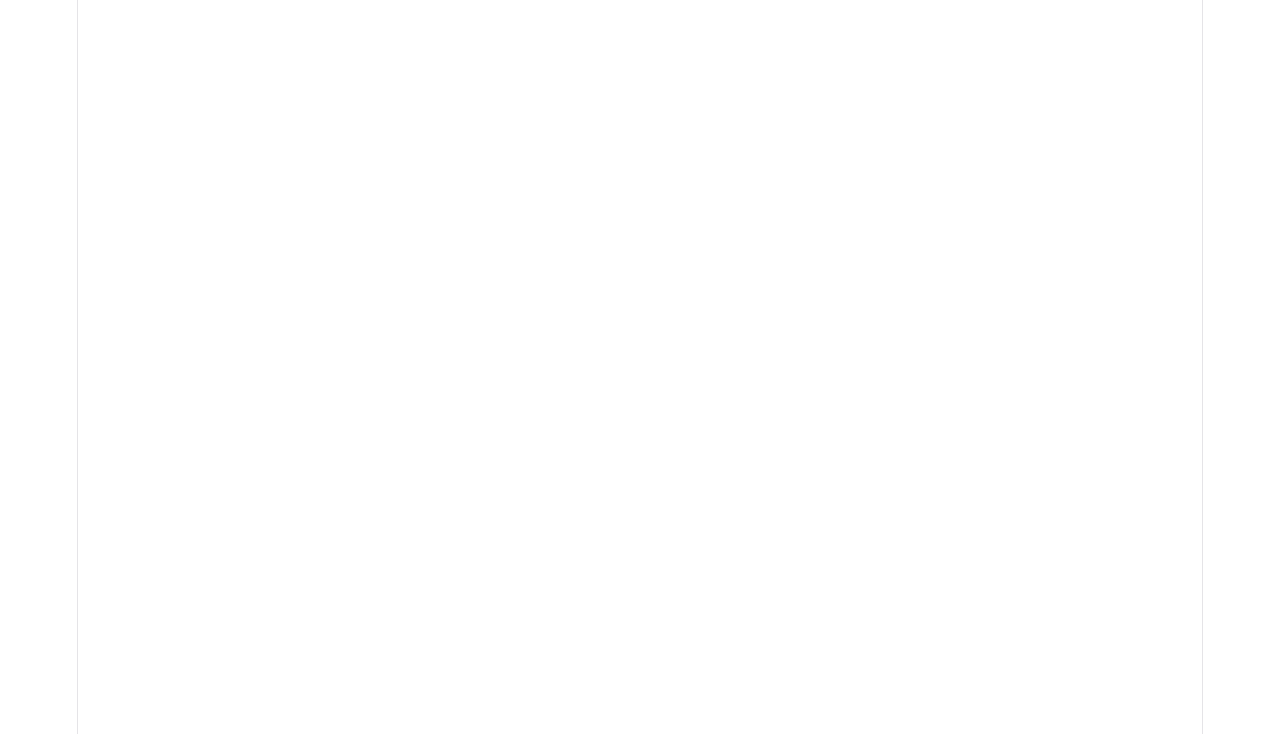
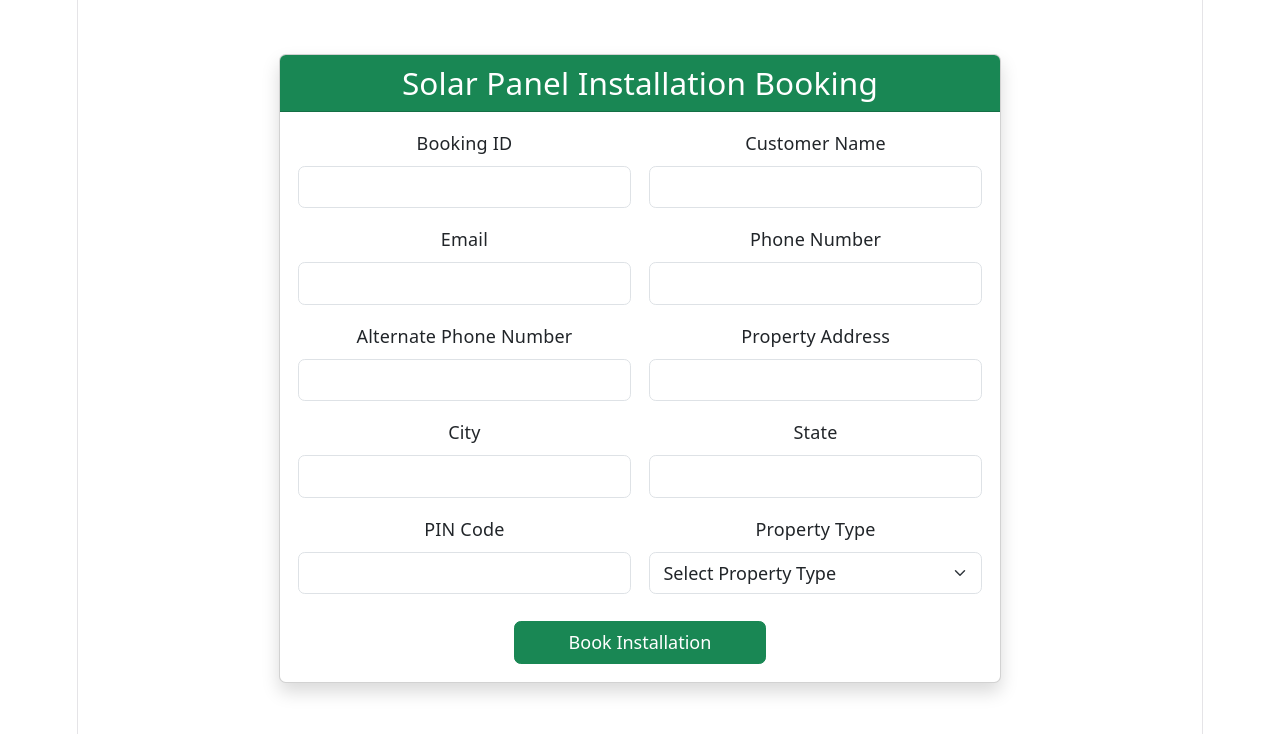
Before and after one commit to a5hil/solar-panel-installation-booking-app, a React (Vite) app: page / in a window 1280 px wide. Shown: the top 734 px of the page. Built offline with nearby package versions, Linux system fonts and the light colour scheme.

Commit message:
AddCustomer added

```diff
--- a/package.json
+++ b/package.json
@@ -10,8 +10,10 @@
     "preview": "vite preview"
   },
   "dependencies": {
+    "axios": "^1.18.1",
     "react": "^19.2.7",
-    "react-dom": "^19.2.7"
+    "react-dom": "^19.2.7",
+    "react-router-dom": "^7.18.1"
   },
   "devDependencies": {
     "@eslint/js": "^10.0.1",
--- a/src/App.jsx
+++ b/src/App.jsx
@@ -1,9 +1,11 @@
 import './App.css'
+import AddCustomer from './components/AddCustomer'
 
 function App() {
 
   return (
     <>
+      <AddCustomer/>
     </>
   )
 }
--- /dev/null
+++ b/src/components/AddCustomer.jsx
@@ -0,0 +1,211 @@
+import axios from "axios";
+import React, { useState } from "react";
+
+const AddCustomer = () => {
+  const [input, changeInput] = useState({
+    bookingId: "",
+    customerName: "",
+    email: "",
+    phoneNumber: "",
+    alternatePhoneNumber: "",
+    propertyAddress: "",
+    city: "",
+    state: "",
+    pinCode: "",
+    propertyType: "",
+  });
+
+  const [message, setMessage] = useState("");
+  const [error, setError] = useState("");
+
+  const inputHandler = (e) => {
+    changeInput({ ...input, [e.target.name]: e.target.value });
+  };
+
+  const readValues = () => {
+    axios
+      .post("http://localhost:3000/", input)
+      .then(() => {
+        setMessage("Booking added successfully");
+        setError("");
+
+        changeInput({
+          bookingId: "",
+          customerName: "",
+          email: "",
+          phoneNumber: "",
+          alternatePhoneNumber: "",
+          propertyAddress: "",
+          city: "",
+          state: "",
+          pinCode: "",
+          propertyType: "",
+        });
+      })
+      .catch((err) => {
+        setMessage("");
+
+        if (err.response) {
+          setError(err.response.data.message);
+        } else {
+          setError("Something went wrong");
+        }
+      });
+  };
+
+  return (
+    <div className="container mt-5">
+      <div className="row justify-content-center">
+        <div className="col-lg-8">
+          <div className="card shadow">
+            <div className="card-header bg-success text-white">
+              <h3 className="text-center mb-0">
+                Solar Panel Installation Booking
+              </h3>
+            </div>
+
+            <div className="card-body">
+              {message && (
+                <div className="alert alert-success">{message}</div>
+              )}
+
+              {error && (
+                <div className="alert alert-danger">{error}</div>
+              )}
+
+              <div className="row g-3">
+                <div className="col-md-6">
+                  <label className="form-label">Booking ID</label>
+                  <input
+                    type="text"
+                    className="form-control"
+                    name="bookingId"
+                    value={input.bookingId}
+                    onChange={inputHandler}
+                  />
+                </div>
+
+                <div className="col-md-6">
+                  <label className="form-label">Customer Name</label>
+                  <input
+                    type="text"
+                    className="form-control"
+                    name="customerName"
+                    value={input.customerName}
+                    onChange={inputHandler}
+                  />
+                </div>
+
+                <div className="col-md-6">
+                  <label className="form-label">Email</label>
+                  <input
+                    type="email"
+                    className="form-control"
+                    name="email"
+                    value={input.email}
+                    onChange={inputHandler}
+                  />
+                </div>
+
+                <div className="col-md-6">
+                  <label className="form-label">Phone Number</label>
+                  <input
+                    type="text"
+                    className="form-control"
+                    name="phoneNumber"
+                    value={input.phoneNumber}
+                    onChange={inputHandler}
+                  />
+                </div>
+
+                <div className="col-md-6">
+                  <label className="form-label">
+                    Alternate Phone Number
+                  </label>
+                  <input
+                    type="text"
+                    className="form-control"
+                    name="alternatePhoneNumber"
+                    value={input.alternatePhoneNumber}
+                    onChange={inputHandler}
+                  />
+                </div>
+
+                <div className="col-md-6">
+                  <label className="form-label">Property Address</label>
+                  <input
+                    type="text"
+                    className="form-control"
+                    name="propertyAddress"
+                    value={input.propertyAddress}
+                    onChange={inputHandler}
+                  />
+                </div>
+
+                <div className="col-md-6">
+                  <label className="form-label">City</label>
+                  <input
+                    type="text"
+                    className="form-control"
+                    name="city"
+                    value={input.city}
+                    onChange={inputHandler}
+                  />
+                </div>
+
+                <div className="col-md-6">
+                  <label className="form-label">State</label>
+                  <input
+                    type="text"
+                    className="form-control"
+                    name="state"
+                    value={input.state}
+                    onChange={inputHandler}
+                  />
+                </div>
+
+                <div className="col-md-6">
+                  <label className="form-label">PIN Code</label>
+                  <input
+                    type="text"
+                    className="form-control"
+                    name="pinCode"
+                    value={input.pinCode}
+                    onChange={inputHandler}
+                  />
+                </div>
+
+                <div className="col-md-6">
+                  <label className="form-label">Property Type</label>
+                  <select
+                    className="form-select"
+                    name="propertyType"
+                    value={input.propertyType}
+                    onChange={inputHandler}
+                  >
+                    <option value="">Select Property Type</option>
+                    <option value="House">House</option>
+                    <option value="Apartment">Apartment</option>
+                    <option value="Commercial">Commercial</option>
+                    <option value="Industrial">Industrial</option>
+                  </select>
+                </div>
+
+                <div className="col-12 text-center mt-4">
+                  <button
+                    className="btn btn-success px-5"
+                    onClick={readValues}
+                  >
+                    Book Installation
+                  </button>
+                </div>
+              </div>
+            </div>
+          </div>
+        </div>
+      </div>
+    </div>
+  );
+};
+
+export default AddCustomer;
```
Also changed, not shown: 1 other file (tests, documents, lock files or other folders).
